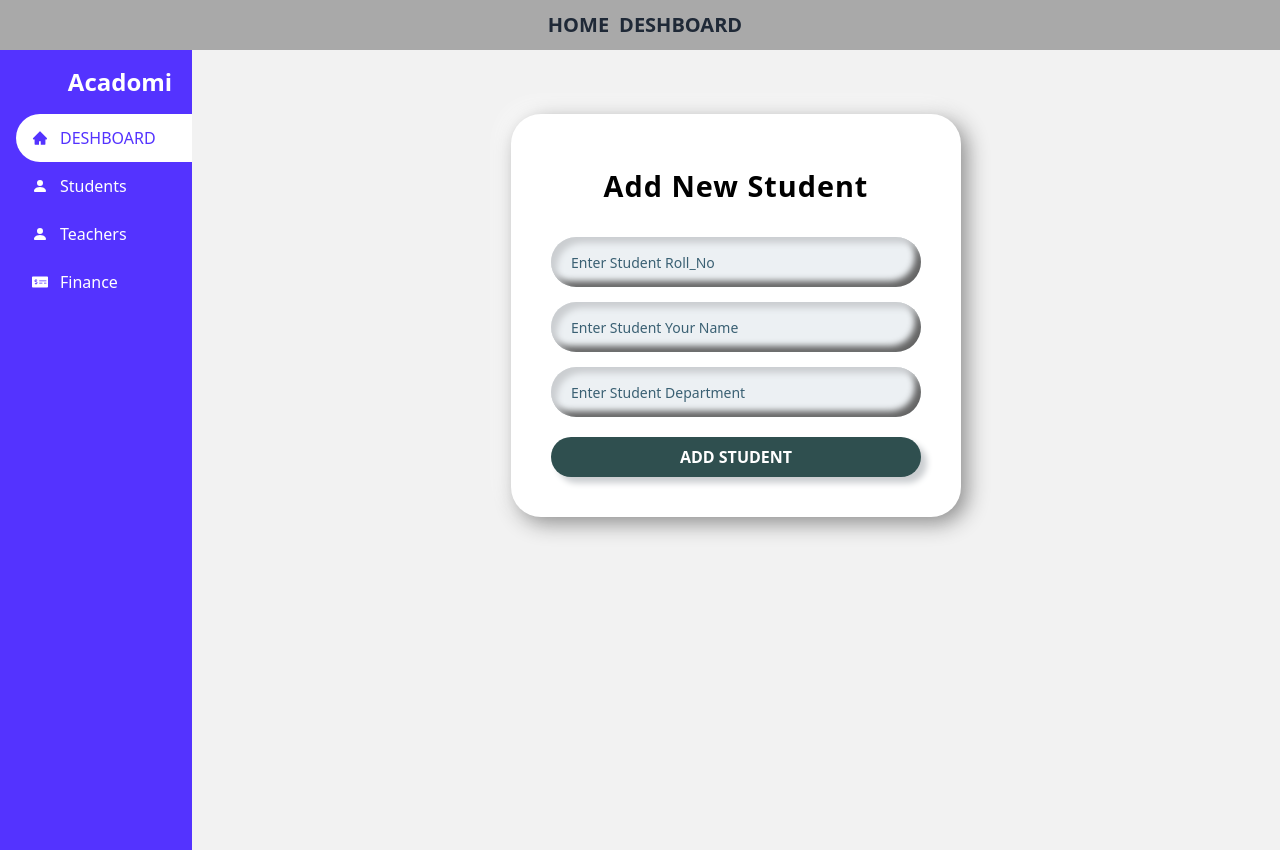
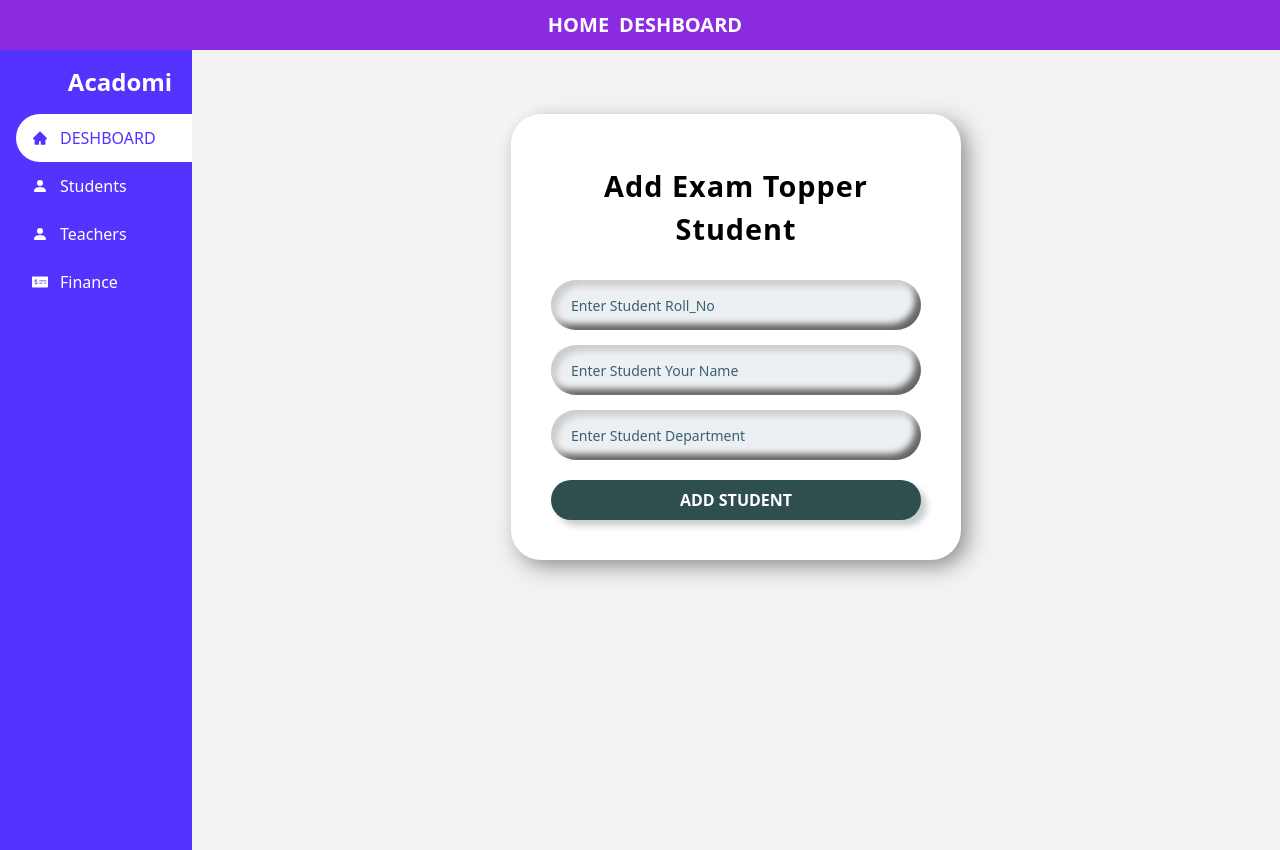
Before and after one commit to Shuvoghosh7/Dashboard, a React (Create React App) app: page /dashboard/addExamTopper in a window 1280 px wide. Built offline with nearby package versions, Linux system fonts and the light colour scheme.

Commit message:
chang form title

```diff
--- a/src/Dashboard/DashboardHome/ExamToppers/AddNewExamTopper.js
+++ b/src/Dashboard/DashboardHome/ExamToppers/AddNewExamTopper.js
@@ -3,7 +3,7 @@ import React from 'react';
 const AddNewExamTopper = () => {
     return (
         <div className='login-container'>
-            <h1 className='login-title'>Add New Student</h1>
+            <h1 className='login-title'>Add Exam Topper Student</h1>
             <form className="login-form">
                 <input type="email" placeholder="Enter Student Roll_No" />
                 <input type="text" placeholder="Enter Student Your Name" />
--- a/src/Dashboard/DashboardHome/SportStudent/AddNewSportStudent.js
+++ b/src/Dashboard/DashboardHome/SportStudent/AddNewSportStudent.js
@@ -3,7 +3,7 @@ import './AddNewSportStudent.css'
 const AddNewSportStudent = () => {
     return (
         <div className='login-container'>
-            <h1 className='login-title'>Add New Student</h1>
+            <h1 className='login-title'>Add Sport Student</h1>
             <form className="login-form">
                 <input type="email" placeholder="Enter Student Roll_No" />
                 <input type="text" placeholder="Enter Student Your Name" />
--- a/src/Dashboard/Finance/UnpaidStudent/AddUnpadeStudentForm.js
+++ b/src/Dashboard/Finance/UnpaidStudent/AddUnpadeStudentForm.js
@@ -3,7 +3,7 @@ import React from 'react';
 const AddUnpadeStudentForm = () => {
     return (
         <div className='login-container'>
-            <h1 className='login-title'>Add New Student</h1>
+            <h1 className='login-title'>Add Unpade Student</h1>
             <form className="login-form">
                 <input type="file" placeholder="Enter Student Image" />
                 <input type="text" placeholder="Enter Student Student Name" />
--- a/src/Navbar/Navbar.css
+++ b/src/Navbar/Navbar.css
@@ -1,9 +1,10 @@
 .nav-bar{
     text-align: center;
-    background-color: DarkGray;
+    background-color: blueviolet;
     padding: 10px;
     font-size: 20px;
     font-weight: bold;
+    color: white;
 }
 .menu-item{
     margin-left: 10px;
```
